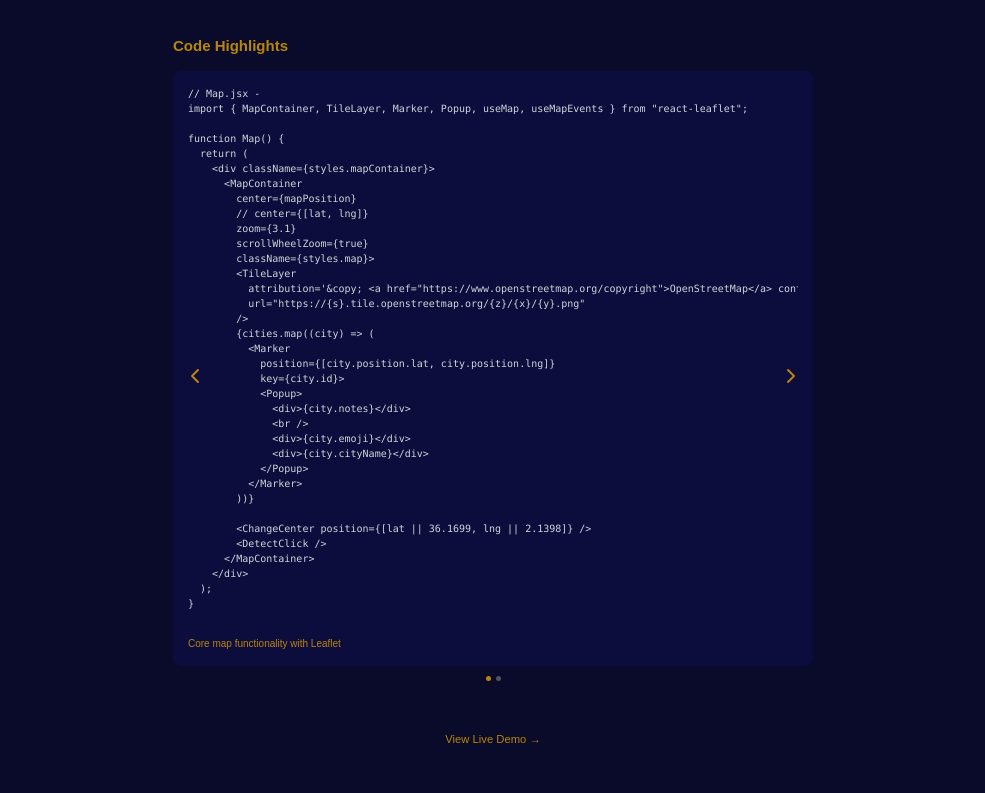
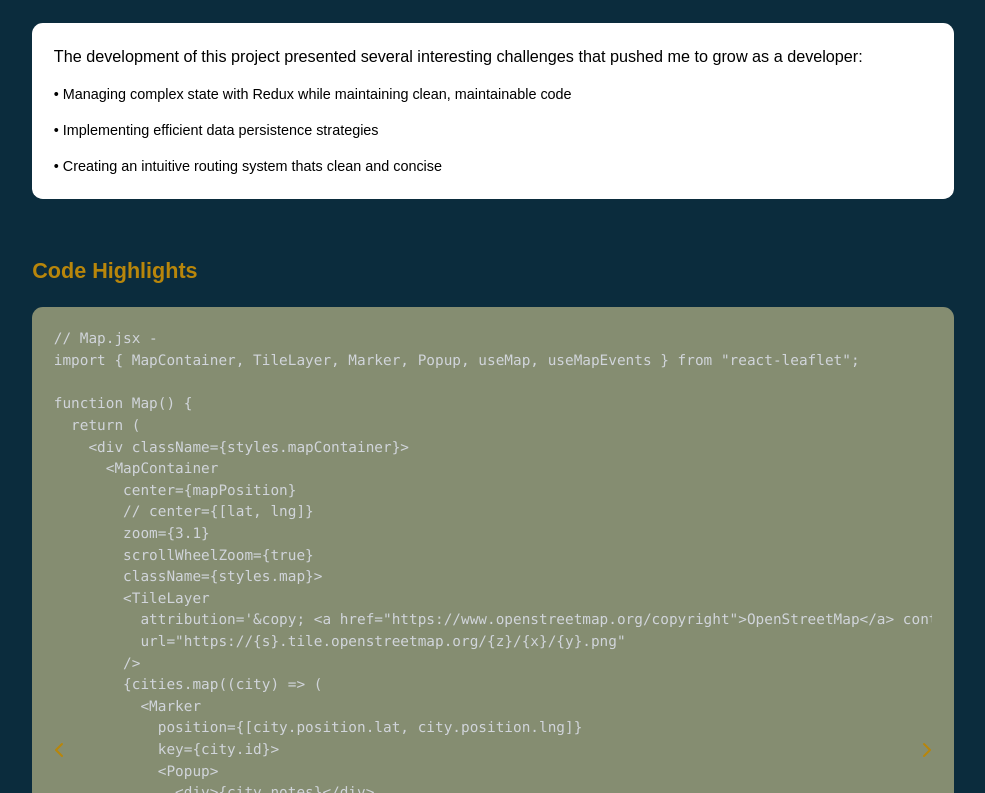
Before and after one commit to cruz-jay/portfolio-2025, a React (Vite) app: page /showcase_2 in a window 1280 px wide. Shown: the part 467-1260 px from the top of the page, without its empty margins (147-1132 px from the left). Built offline with nearby package versions, Linux system fonts and the light colour scheme; a web font is replaced by a local one.

Commit message:
Fixed Fonts Size and Colors

```diff
--- a/src/home/ProjectShowcase.jsx
+++ b/src/home/ProjectShowcase.jsx
@@ -32,11 +32,11 @@ const CodeCarousel = ({ codePreviews }) => {
 
   return (
     <div className="relative">
-      <div className="overflow-hidden rounded-xl bg-[#0D0D3D] p-6">
+      <div className="overflow-hidden rounded-xl bg-[#858d71] p-6">
         <pre className="text-gray-300 overflow-x-auto">
           <code>{codePreviews[currentIndex].code}</code>
         </pre>
-        <p className="text-[#B8860B] mt-4 font-custom2">
+        <p className="text-[#000] mt-4 font-custom2 text-2xl ">
           {codePreviews[currentIndex].description}
         </p>
       </div>
@@ -65,6 +65,9 @@ const CodeCarousel = ({ codePreviews }) => {
   );
 };
 
+// 858d71 green
+// 0b2c3d blue
+
 const ProjectShowcase = ({
   title,
   description,
@@ -75,7 +78,7 @@ const ProjectShowcase = ({
   videoFile,
 }) => {
   return (
-    <div className="min-h-screen bg-[#0A0A2A] text-gray-300 py-20 px-8 lg:px-20">
+    <div className="min-h-screen bg-[#0b2c3d] text-black py-20 px-8 lg:px-20">
       <motion.div
         initial={{ opacity: 0 }}
         animate={{ opacity: 1 }}
@@ -94,11 +97,11 @@ const ProjectShowcase = ({
           </h2>
           <div className="grid grid-cols-1 md:grid-cols-2 gap-4">
             {techStack.map((tech, index) => (
-              <div key={index} className="bg-[#0D0D3D] p-4 rounded-xl">
+              <div key={index} className="bg-[#FFFF] p-4 rounded-xl">
                 <h3 className="text-[#B8860B] font-custom2 text-lg mb-2">
                   {tech.name}
                 </h3>
-                <p className="text-gray-400 font-custom3">{tech.description}</p>
+                <p className="text-black font-custom3">{tech.description}</p>
               </div>
             ))}
           </div>
@@ -111,7 +114,7 @@ const ProjectShowcase = ({
           <h2 className="text-2xl font-bold mb-6 font-custom text-[#B8860B]">
             Project Journey
           </h2>
-          <div className="bg-[#0D0D3D] rounded-xl p-6">
+          <div className="bg-[#FFF] rounded-xl p-6">
             <p className="text-lg font-custom3 mb-4">
               The development of this project presented several interesting
               challenges that pushed me to grow as a developer:
@@ -145,7 +148,7 @@ const ProjectShowcase = ({
           className="text-center">
           <a
             href={demoLink}
-            className="inline-block font-custom2 text-lg text-[#B8860B] p-4 hover:bg-[#0D0D3D] hover:text-[#DAA520] rounded-xl transition-all">
+            className="inline-block font-custom2 text-lg text-[#B8860B] p-4 hover:bg-[#858d71] hover:text-[#DAA520] rounded-xl transition-all">
             View Live Demo →
           </a>
         </motion.div>
--- /dev/null
+++ b/src/home/Saturn.jsx
@@ -0,0 +1,56 @@
+const Saturn = () => {
+  return (
+    <div className="fixed bottom-10 right-10 w-32 h-32 z-10">
+      <svg viewBox="0 0 200 200" className="w-full h-full">
+        {/* Saturn's rings with only rotation animation */}
+        <g className="animate-[spin_20s_linear_infinite]">
+          <ellipse
+            cx="100"
+            cy="100"
+            rx="80"
+            ry="20"
+            fill="none"
+            stroke="#DAA520"
+            strokeWidth="2"
+          />
+          <ellipse
+            cx="100"
+            cy="100"
+            rx="70"
+            ry="17"
+            fill="none"
+            stroke="#B8860B"
+            strokeWidth="2"
+          />
+        </g>
+
+        {/* Saturn planet (static, only pulsing) */}
+        <circle
+          cx="100"
+          cy="100"
+          r="40"
+          fill="#B8860B"
+          className="animate-pulse"
+        />
+
+        {/* Surface details (static) */}
+        <path
+          d="M70 85 Q100 95 130 85"
+          stroke="#DAA520"
+          strokeWidth="2"
+          fill="none"
+          opacity="0.5"
+        />
+        <path
+          d="M70 115 Q100 105 130 115"
+          stroke="#DAA520"
+          strokeWidth="2"
+          fill="none"
+          opacity="0.5"
+        />
+      </svg>
+    </div>
+  );
+};
+
+export default Saturn;
--- a/src/index.css
+++ b/src/index.css
@@ -2,3 +2,7 @@
 @tailwind base;
 @tailwind components;
 @tailwind utilities;
+
+:root {
+  font-size: 90%;
+}
--- a/src/output.css
+++ b/src/output.css
@@ -666,6 +666,10 @@ video {
   }
 }
 
+.static {
+  position: static;
+}
+
 .fixed {
   position: fixed;
 }
@@ -704,6 +708,18 @@ video {
 
 .top-8 {
   top: 2rem;
+}
+
+.bottom-10 {
+  bottom: 2.5rem;
+}
+
+.right-10 {
+  right: 2.5rem;
+}
+
+.z-10 {
+  z-index: 10;
 }
 
 .mx-auto {
@@ -748,6 +764,10 @@ video {
   margin-bottom: 1rem;
 }
 
+.mb-5 {
+  margin-bottom: 1.25rem;
+}
+
 .mb-6 {
   margin-bottom: 1.5rem;
 }
@@ -822,6 +842,10 @@ video {
 
 .h-full {
   height: 100%;
+}
+
+.h-32 {
+  height: 8rem;
 }
 
 .min-h-\[200px\] {
@@ -859,6 +883,10 @@ video {
 
 .w-full {
   width: 100%;
+}
+
+.w-32 {
+  width: 8rem;
 }
 
 .max-w-2xl {
@@ -939,6 +967,26 @@ video {
   animation: spin 1s linear infinite;
 }
 
+@keyframes spin {
+  to {
+    transform: rotate(360deg);
+  }
+}
+
+.animate-\[spin_15s_linear_infinite\] {
+  animation: spin 15s linear infinite;
+}
+
+@keyframes spin {
+  to {
+    transform: rotate(360deg);
+  }
+}
+
+.animate-\[spin_20s_linear_infinite\] {
+  animation: spin 20s linear infinite;
+}
+
 .cursor-pointer {
   cursor: pointer;
 }
@@ -1086,89 +1134,103 @@ video {
   border-top-color: rgb(37 99 235 / var(--tw-border-opacity, 1));
 }
 
+.bg-\[\#0b2c3d\] {
+  --tw-bg-opacity: 1;
+  background-color: rgb(11 44 61 / var(--tw-bg-opacity, 1));
+}
+
+.bg-\[\#858d71\] {
+  --tw-bg-opacity: 1;
+  background-color: rgb(133 141 113 / var(--tw-bg-opacity, 1));
+}
+
+.bg-\[\#B8860B\] {
+  --tw-bg-opacity: 1;
+  background-color: rgb(184 134 11 / var(--tw-bg-opacity, 1));
+}
+
+.bg-\[\#CF0A2C\] {
+  --tw-bg-opacity: 1;
+  background-color: rgb(207 10 44 / var(--tw-bg-opacity, 1));
+}
+
+.bg-\[\#FFFF\] {
+  background-color: #FFFF;
+}
+
+.bg-\[\#FFF\] {
+  --tw-bg-opacity: 1;
+  background-color: rgb(255 255 255 / var(--tw-bg-opacity, 1));
+}
+
+.bg-blue-100 {
+  --tw-bg-opacity: 1;
+  background-color: rgb(219 234 254 / var(--tw-bg-opacity, 1));
+}
+
+.bg-blue-600 {
+  --tw-bg-opacity: 1;
+  background-color: rgb(37 99 235 / var(--tw-bg-opacity, 1));
+}
+
+.bg-blue-700 {
+  --tw-bg-opacity: 1;
+  background-color: rgb(29 78 216 / var(--tw-bg-opacity, 1));
+}
+
+.bg-gray-100 {
+  --tw-bg-opacity: 1;
+  background-color: rgb(243 244 246 / var(--tw-bg-opacity, 1));
+}
+
+.bg-gray-200 {
+  --tw-bg-opacity: 1;
+  background-color: rgb(229 231 235 / var(--tw-bg-opacity, 1));
+}
+
+.bg-gray-50 {
+  --tw-bg-opacity: 1;
+  background-color: rgb(249 250 251 / var(--tw-bg-opacity, 1));
+}
+
+.bg-gray-600 {
+  --tw-bg-opacity: 1;
+  background-color: rgb(75 85 99 / var(--tw-bg-opacity, 1));
+}
+
+.bg-green-100 {
+  --tw-bg-opacity: 1;
+  background-color: rgb(220 252 231 / var(--tw-bg-opacity, 1));
+}
+
+.bg-green-600 {
+  --tw-bg-opacity: 1;
+  background-color: rgb(22 163 74 / var(--tw-bg-opacity, 1));
+}
+
+.bg-red-100 {
+  --tw-bg-opacity: 1;
+  background-color: rgb(254 226 226 / var(--tw-bg-opacity, 1));
+}
+
+.bg-red-50 {
+  --tw-bg-opacity: 1;
+  background-color: rgb(254 242 242 / var(--tw-bg-opacity, 1));
+}
+
+.bg-red-600 {
+  --tw-bg-opacity: 1;
+  background-color: rgb(220 38 38 / var(--tw-bg-opacity, 1));
+}
+
+.bg-white {
+  --tw-bg-opacity: 1;
+  background-color: rgb(255 255 255 / var(--tw-bg-opacity, 1));
+}
+
 .bg-\[\#0A0A2A\] {
   --tw-bg-opacity: 1;
   background-color: rgb(10 10 42 / var(--tw-bg-opacity, 1));
-}
-
-.bg-\[\#0D0D3D\] {
-  --tw-bg-opacity: 1;
-  background-color: rgb(13 13 61 / var(--tw-bg-opacity, 1));
-}
-
-.bg-\[\#B8860B\] {
-  --tw-bg-opacity: 1;
-  background-color: rgb(184 134 11 / var(--tw-bg-opacity, 1));
-}
-
-.bg-\[\#CF0A2C\] {
-  --tw-bg-opacity: 1;
-  background-color: rgb(207 10 44 / var(--tw-bg-opacity, 1));
-}
-
-.bg-blue-100 {
-  --tw-bg-opacity: 1;
-  background-color: rgb(219 234 254 / var(--tw-bg-opacity, 1));
-}
-
-.bg-blue-600 {
-  --tw-bg-opacity: 1;
-  background-color: rgb(37 99 235 / var(--tw-bg-opacity, 1));
-}
-
-.bg-blue-700 {
-  --tw-bg-opacity: 1;
-  background-color: rgb(29 78 216 / var(--tw-bg-opacity, 1));
-}
-
-.bg-gray-100 {
-  --tw-bg-opacity: 1;
-  background-color: rgb(243 244 246 / var(--tw-bg-opacity, 1));
-}
-
-.bg-gray-200 {
-  --tw-bg-opacity: 1;
-  background-color: rgb(229 231 235 / var(--tw-bg-opacity, 1));
-}
-
-.bg-gray-50 {
-  --tw-bg-opacity: 1;
-  background-color: rgb(249 250 251 / var(--tw-bg-opacity, 1));
-}
-
-.bg-gray-600 {
-  --tw-bg-opacity: 1;
-  background-color: rgb(75 85 99 / var(--tw-bg-opacity, 1));
-}
-
-.bg-green-100 {
-  --tw-bg-opacity: 1;
-  background-color: rgb(220 252 231 / var(--tw-bg-opacity, 1));
-}
-
-.bg-green-600 {
-  --tw-bg-opacity: 1;
-  background-color: rgb(22 163 74 / var(--tw-bg-opacity, 1));
-}
-
-.bg-red-100 {
-  --tw-bg-opacity: 1;
-  background-color: rgb(254 226 226 / var(--tw-bg-opacity, 1));
-}
-
-.bg-red-50 {
-  --tw-bg-opacity: 1;
-  background-color: rgb(254 242 242 / var(--tw-bg-opacity, 1));
-}
-
-.bg-red-600 {
-  --tw-bg-opacity: 1;
-  background-color: rgb(220 38 38 / var(--tw-bg-opacity, 1));
-}
-
-.bg-white {
-  --tw-bg-opacity: 1;
-  background-color: rgb(255 255 255 / var(--tw-bg-opacity, 1));
 }
 
 .bg-gradient-to-r {
@@ -1232,6 +1294,10 @@ video {
   padding: 1rem;
 }
 
+.p-5 {
+  padding: 1.25rem;
+}
+
 .p-6 {
   padding: 1.5rem;
 }
@@ -1365,9 +1431,23 @@ video {
   line-height: 1.625;
 }
 
+.text-\[\#000\] {
+  --tw-text-opacity: 1;
+  color: rgb(0 0 0 / var(--tw-text-opacity, 1));
+}
+
 .text-\[\#B8860B\] {
   --tw-text-opacity: 1;
   color: rgb(184 134 11 / var(--tw-text-opacity, 1));
+}
+
+.text-\[\#FFFF\] {
+  color: #FFFF;
+}
+
+.text-black {
+  --tw-text-opacity: 1;
+  color: rgb(0 0 0 / var(--tw-text-opacity, 1));
 }
 
 .text-blue-600 {
@@ -1502,6 +1582,10 @@ video {
   transition-timing-function: cubic-bezier(0, 0, 0.2, 1);
 }
 
+:root {
+  font-size: 90%;
+}
+
 .hover\:-translate-y-2:hover {
   --tw-translate-y: -0.5rem;
   transform: translate(var(--tw-translate-x), var(--tw-translate-y)) rotate(var(--tw-rotate)) skewX(var(--tw-skew-x)) skewY(var(--tw-skew-y)) scaleX(var(--tw-scale-x)) scaleY(var(--tw-scale-y));
@@ -1518,19 +1602,14 @@ video {
   border-color: rgb(59 130 246 / var(--tw-border-opacity, 1));
 }
 
-.hover\:bg-\[\#000\]:hover {
-  --tw-bg-opacity: 1;
-  background-color: rgb(0 0 0 / var(--tw-bg-opacity, 1));
-}
-
-.hover\:bg-\[\#0A0A2A\]:hover {
-  --tw-bg-opacity: 1;
-  background-color: rgb(10 10 42 / var(--tw-bg-opacity, 1));
-}
-
-.hover\:bg-\[\#0D0D3D\]:hover {
-  --tw-bg-opacity: 1;
-  background-color: rgb(13 13 61 / var(--tw-bg-opacity, 1));
+.hover\:bg-\[\#858d71\]:hover {
+  --tw-bg-opacity: 1;
+  background-color: rgb(133 141 113 / var(--tw-bg-opacity, 1));
+}
+
+.hover\:bg-\[\#FFF\]:hover {
+  --tw-bg-opacity: 1;
+  background-color: rgb(255 255 255 / var(--tw-bg-opacity, 1));
 }
 
 .hover\:bg-blue-700:hover {
@@ -1551,6 +1630,10 @@ video {
 .hover\:text-\[\#DAA520\]:hover {
   --tw-text-opacity: 1;
   color: rgb(218 165 32 / var(--tw-text-opacity, 1));
+}
+
+.hover\:text-\[\#FFFF\]:hover {
+  color: #FFFF;
 }
 
 .hover\:shadow-lg:hover {
@@ -1619,9 +1702,13 @@ video {
   transform: translate(var(--tw-translate-x), var(--tw-translate-y)) rotate(var(--tw-rotate)) skewX(var(--tw-skew-x)) skewY(var(--tw-skew-y)) scaleX(var(--tw-scale-x)) scaleY(var(--tw-scale-y));
 }
 
-.group:hover .group-hover\:bg-\[\#11113F\] {
-  --tw-bg-opacity: 1;
-  background-color: rgb(17 17 63 / var(--tw-bg-opacity, 1));
+.group:hover .group-hover\:bg-\[\#00000\] {
+  background-color: #00000;
+}
+
+.group:hover .group-hover\:text-black {
+  --tw-text-opacity: 1;
+  color: rgb(0 0 0 / var(--tw-text-opacity, 1));
 }
 
 @media (min-width: 768px) {
```
Also changed, not shown: src/home/Home.jsx (+10 -8 lines).
